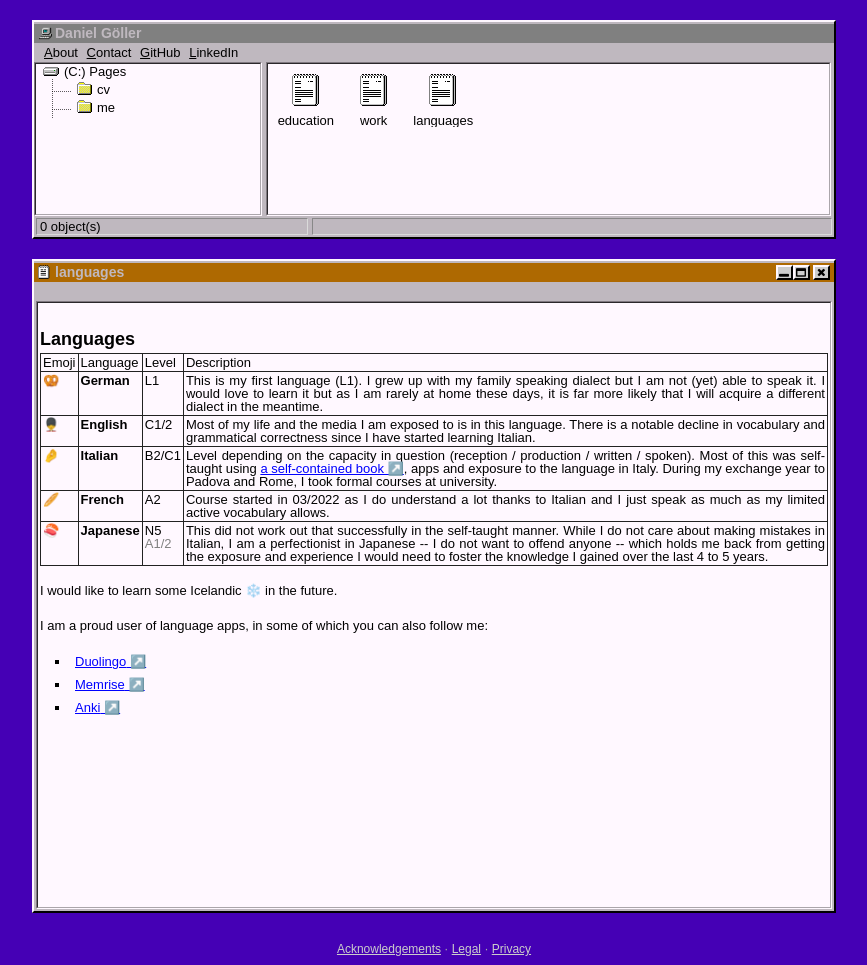
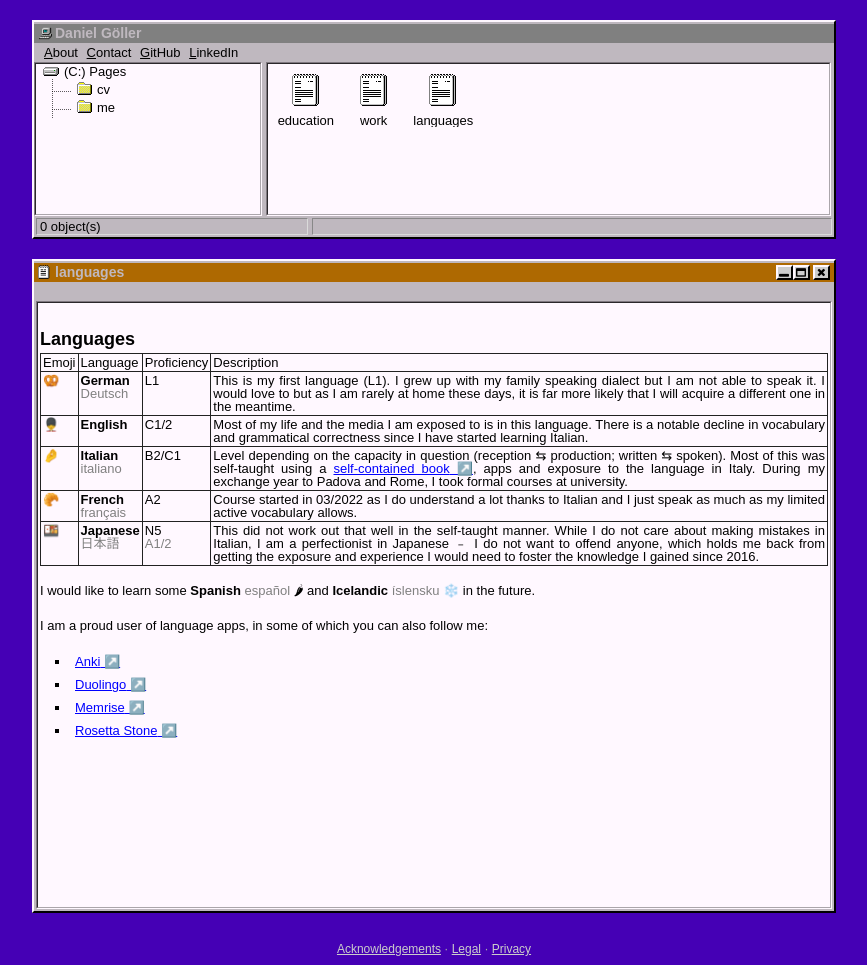
Before and after one commit to LelViLamp/LelViLamp.github.io, a Jekyll site: the page built from cv/languages.html, in a window 1280 px wide. Shown: the whole page, without its empty margins (206-1073 px from the left). Built offline with Jekyll 4.4.1, drawn with Linux system fonts in a browser that asks for light colours.

Commit message:
updated language emojis

```diff
--- a/cv/languages.html
+++ b/cv/languages.html
@@ -12,56 +12,83 @@ author: LelViLamp
         <tr>
             <th>Emoji</th>
             <th>Language</th>
-            <th>Level</th>
+            <th>Proficiency</th>
             <th>Description</th>
         </tr>
     </thead>
     <tbody>
         <tr>
             <td>🥨</td>
-            <td><strong>German</strong></td>
+            <td>
+                <strong>German</strong><br />
+                <span class="unhighlight">Deutsch</span>
+            </td>
             <td>L1</td>
-            <td>This is my first language (L1). I grew up with my family speaking dialect but I am not (yet) able to speak it. I would love to learn it but as I am rarely at home these days, it is far more likely that I will acquire a different dialect in the meantime.</td>
+            <td>This is my first language (L1). I grew up with my family speaking dialect but I am not able to
+                speak it. I would love to but as I am rarely at home these days, it is far more likely that I
+                will acquire a different one in the meantime.</td>
         </tr>
         <tr>
             <td>💂‍♂️</td>
             <td><strong>English</strong></td>
             <td>C1/2</td>
-            <td>Most of my life and the media I am exposed to is in this language. There is a notable decline in vocabulary and grammatical correctness since I have started learning Italian.</td>
+            <td>Most of my life and the media I am exposed to is in this language. There is a notable decline in
+                vocabulary and grammatical correctness since I have started learning Italian.</td>
         </tr>
         <tr>
             <td>🤌</td>
-            <td><strong>Italian</strong></td>
+            <td>
+                <strong>Italian</strong><br />
+                <span class="unhighlight">italiano</span>
+            </td>
             <td>B2/C1</td>
-            <td>Level depending on the capacity in question (reception / production / written / spoken). Most of this was self-taught using <a href="https://www.langenscheidt.com/shop/italienisch/selbstlernen/sprachkurs/langenscheidt-fit-in-30-tagen-italienisch-978-3-12-563489-3?c=745" target="_blank">a self-contained book</a>, apps and exposure to the language in Italy. During my exchange year to Padova and Rome, I took formal courses at university.</td>
+            <td>Level depending on the capacity in question (reception &lrarr; production; written &lrarr; spoken). Most
+                of this
+                was self-taught using a <a
+                    href="https://www.langenscheidt.com/shop/italienisch/selbstlernen/sprachkurs/langenscheidt-fit-in-30-tagen-italienisch-978-3-12-563489-3?c=745"
+                    target="_blank">self-contained book</a>, apps and exposure to the language in Italy. During my
+                exchange year to Padova and Rome, I took formal courses at university.
+            </td>
         </tr>
         <tr>
-            <td>🥖</td>
-            <td><strong>French</strong></td>
+            <td>🥐</td>
+            <td>
+                <strong>French</strong><br />
+                <span class="unhighlight">français</span>
+            </td>
             <td>A2</td>
-            <td>Course started in 03/2022 as I do understand a lot thanks to Italian and I just speak as much as my limited active vocabulary allows.</td>
+            <td>Course started in 03/2022 as I do understand a lot thanks to Italian and I just speak as much as my
+                limited active vocabulary allows.</td>
         </tr>
         <tr>
-            <td>🍣</td>
-            <td><strong>Japanese</strong></td>
+            <td>🍱</td>
+            <td>
+                <strong>Japanese</strong><br />
+                <span class="unhighlight">日本語</span>
+            </td>
             <td>
                 N5<br />
                 <span class="unhighlight">A1/2</span>
             </td>
-            <td>This did not work out that successfully in the self-taught manner. While I do not care about making mistakes in Italian, I am a perfectionist in Japanese -- I do not want to offend anyone -- which holds me back from getting the exposure and experience I would need to foster the knowledge I gained over the last 4 to 5 years.</td>
+            <td>This did not work out that well in the self-taught manner. While I do not care about making
+                mistakes in Italian, I am a perfectionist in Japanese ﹣ I do not want to offend anyone, which holds
+                me back from getting the exposure and experience I would need to foster the knowledge I gained since
+                2016.</td>
         </tr>
     </tbody>
 </table>
 <p></p>
 <p>
-    I would like to learn some Icelandic ❄️ in the future.
+    I would like to learn some <strong>Spanish</strong> <span class="unhighlight">español</span> 🌶 and
+    <strong>Icelandic</strong> <span class="unhighlight">íslensku</span> ❄️ in the future.
 </p>
 <p>
     I am a proud user of language apps, in some of which you can also follow me:
 
-    <ul>
-        <li><a href="https://www.duolingo.com/profile/LelViLamp" target="_blank">Duolingo</a></li>
-        <li><a href="https://app.memrise.com/user/LelViLamp" target="_blank">Memrise</a></li>
-        <li><a href="https://apps.ankiweb.net/" target="_blank">Anki</a></li>
-    </ul>
+<ul>
+    <li><a href="https://apps.ankiweb.net/" target="_blank">Anki</a></li>
+    <li><a href="https://www.duolingo.com/profile/LelViLamp" target="_blank">Duolingo</a></li>
+    <li><a href="https://app.memrise.com/user/LelViLamp" target="_blank">Memrise</a></li>
+    <li><a href="https://www.rosettastone.com/" target="_blank">Rosetta Stone</a></li>
+</ul>
 </p>
```
